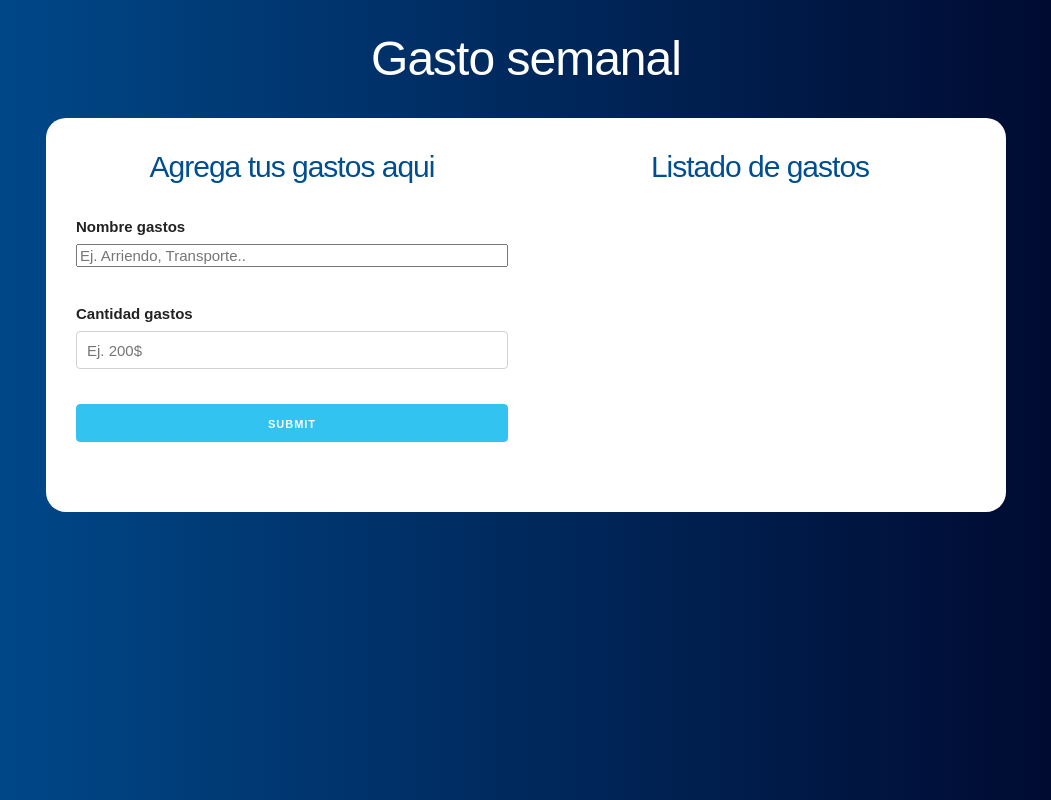
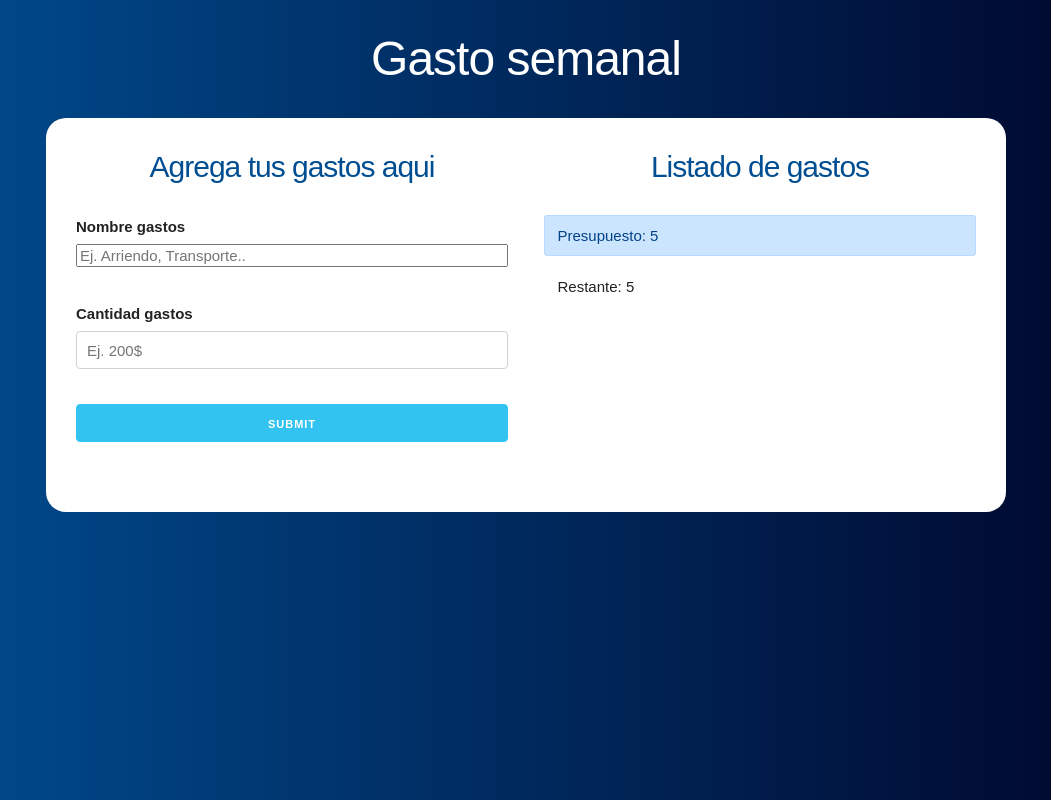
Before and after one commit to juantuberquia/financial, a React (Create React App) app: page / in a window 1280 px wide. Both pictures are taken after typing "5" into the empty fields and a click on the button "INGRESAR PRESUPUESTO". Shown: the whole page, without its empty margins (114-1165 px from the left). Built offline with nearby package versions, Linux system fonts and the light colour scheme.

Commit message:
show reamining budget

```diff
--- a/src/components/Form.jsx
+++ b/src/components/Form.jsx
@@ -2,6 +2,7 @@ import React, { useState } from "react";
 import Error from "./Error";
 import Expenses from "./Expenses";
 import shortid from "shortid";
+// import Remaining from "./Remaining";
 
 const Form = ({ budgetValue }) => {
   // // hooks gastos
@@ -14,7 +15,12 @@ const Form = ({ budgetValue }) => {
   // hooks validar dato presupuesto
   const [ErrorData, setErrorData] = useState();
   const [EmptyData, setEmptyData] = useState();
-  // validar los datos de los gastos ingresados
+
+  // valor restante
+  const [remaining, setRemaining] = useState(budgetValue);
+
+  // validar si gasto es mayor presupuesto
+  const [validateExpenses, SetValidateExpenses] = useState(false);
 
   const { nameExpenses, valueExpense } = expenses;
 
@@ -38,7 +44,12 @@ const Form = ({ budgetValue }) => {
     expenses.id = shortid.generate();
     setListExpenses([...listExpenses, expenses]);
 
-    console.log(listExpenses);
+    if (valueExpense > remaining) {
+      SetValidateExpenses(true);
+    } else {
+      SetValidateExpenses(false);
+      setRemaining(remaining - valueExpense);
+    }
 
     // reiniciar formulario
     setExpenses({
@@ -92,13 +103,28 @@ const Form = ({ budgetValue }) => {
       </div>
       <div className="one-half column">
         <h2>Listado de gastos</h2>
-        {ErrorData === false && EmptyData === false ? (
+        {ErrorData === false &&
+        EmptyData === false &&
+        validateExpenses === false ? (
           <div>
             {listExpenses.map((i) => (
               <Expenses key={i.id} expenses={i} />
             ))}
           </div>
         ) : null}
+
+        {validateExpenses === true ? (
+          <Error message="sobrepaso presupuesto" />
+        ) : (
+          <div>
+            <div className="alert alert-primary">
+              <p> Presupuesto: {budgetValue} </p>
+            </div>
+            <div className="alert">
+              <p> Restante: {remaining} </p>
+            </div>
+          </div>
+        )}
       </div>
     </div>
   );
--- /dev/null
+++ b/src/components/Remaining.jsx
@@ -0,0 +1,13 @@
+// import React, { Fragment } from "react";
+
+// const Remaining = ({ valueResmaining }) => {
+//   console.log(valueResmaining);
+
+//   return (
+//     <Fragment>
+//       <p> valor Restante : {valueResmaining}</p>
+//     </Fragment>
+//   );
+// };
+
+// export default Remaining;
```
